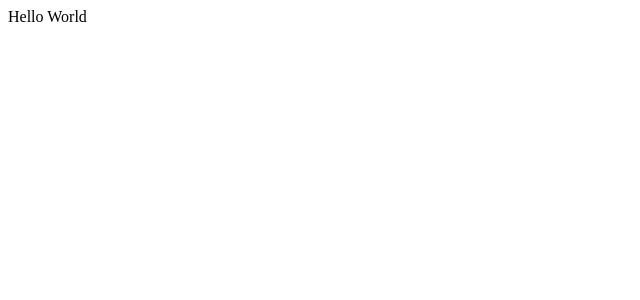
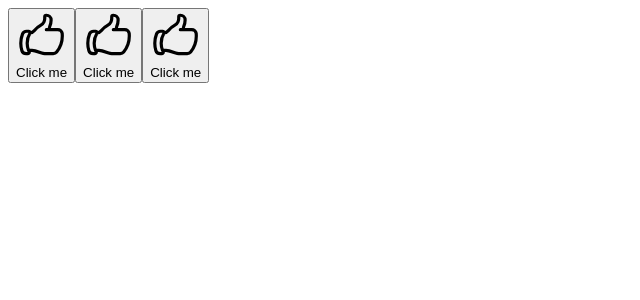
Before and after one commit to Beowulfdgo/aprende-react, a React (Vite) app: page / in a window 1280 px wide. Shown: the top 300 px of the page, without its empty margins (0-640 px from the left). Built offline with nearby package versions, Linux system fonts and the light colour scheme.

Commit message:
tres botones , con SVG

```diff
--- a/src/main.jsx
+++ b/src/main.jsx
@@ -1,7 +1,26 @@
-import { StrictMode } from 'react'
+import { Fragment, StrictMode } from 'react'
 import { createRoot } from 'react-dom/client'
 
 
 createRoot(document.getElementById('root')).render(
-"Hello World"
+  <Fragment>
+    <button>
+    <svg xmlns="http://www.w3.org/2000/svg" fill="none" viewBox="0 0 24 24" stroke-width="1.5" stroke="currentColor" class="size-6">
+  <path stroke-linecap="round" stroke-linejoin="round" d="M6.633 10.25c.806 0 1.533-.446 2.031-1.08a9.041 9.041 0 0 1 2.861-2.4c.723-.384 1.35-.956 1.653-1.715a4.498 4.498 0 0 0 .322-1.672V2.75a.75.75 0 0 1 .75-.75 2.25 2.25 0 0 1 2.25 2.25c0 1.152-.26 2.243-.723 3.218-.266.558.107 1.282.725 1.282m0 0h3.126c1.026 0 1.945.694 2.054 1.715.045.422.068.85.068 1.285a11.95 11.95 0 0 1-2.649 7.521c-.388.482-.987.729-1.605.729H13.48c-.483 0-.964-.078-1.423-.23l-3.114-1.04a4.501 4.501 0 0 0-1.423-.23H5.904m10.598-9.75H14.25M5.904 18.5c.083.205.173.405.27.602.197.4-.078.898-.523.898h-.908c-.889 0-1.713-.518-1.972-1.368a12 12 0 0 1-.521-3.507c0-1.553.295-3.036.831-4.398C3.387 9.953 4.167 9.5 5 9.5h1.053c.472 0 .745.556.5.96a8.958 8.958 0 0 0-1.302 4.665c0 1.194.232 2.333.654 3.375Z" />
+</svg>
+
+      Click me</button>
+    <button>
+    <svg xmlns="http://www.w3.org/2000/svg" fill="none" viewBox="0 0 24 24" stroke-width="1.5" stroke="currentColor" class="size-6">
+  <path stroke-linecap="round" stroke-linejoin="round" d="M6.633 10.25c.806 0 1.533-.446 2.031-1.08a9.041 9.041 0 0 1 2.861-2.4c.723-.384 1.35-.956 1.653-1.715a4.498 4.498 0 0 0 .322-1.672V2.75a.75.75 0 0 1 .75-.75 2.25 2.25 0 0 1 2.25 2.25c0 1.152-.26 2.243-.723 3.218-.266.558.107 1.282.725 1.282m0 0h3.126c1.026 0 1.945.694 2.054 1.715.045.422.068.85.068 1.285a11.95 11.95 0 0 1-2.649 7.521c-.388.482-.987.729-1.605.729H13.48c-.483 0-.964-.078-1.423-.23l-3.114-1.04a4.501 4.501 0 0 0-1.423-.23H5.904m10.598-9.75H14.25M5.904 18.5c.083.205.173.405.27.602.197.4-.078.898-.523.898h-.908c-.889 0-1.713-.518-1.972-1.368a12 12 0 0 1-.521-3.507c0-1.553.295-3.036.831-4.398C3.387 9.953 4.167 9.5 5 9.5h1.053c.472 0 .745.556.5.96a8.958 8.958 0 0 0-1.302 4.665c0 1.194.232 2.333.654 3.375Z" />
+</svg>
+
+      Click me</button>
+    <button>
+    <svg xmlns="http://www.w3.org/2000/svg" fill="none" viewBox="0 0 24 24" stroke-width="1.5" stroke="currentColor" class="size-6">
+  <path stroke-linecap="round" stroke-linejoin="round" d="M6.633 10.25c.806 0 1.533-.446 2.031-1.08a9.041 9.041 0 0 1 2.861-2.4c.723-.384 1.35-.956 1.653-1.715a4.498 4.498 0 0 0 .322-1.672V2.75a.75.75 0 0 1 .75-.75 2.25 2.25 0 0 1 2.25 2.25c0 1.152-.26 2.243-.723 3.218-.266.558.107 1.282.725 1.282m0 0h3.126c1.026 0 1.945.694 2.054 1.715.045.422.068.85.068 1.285a11.95 11.95 0 0 1-2.649 7.521c-.388.482-.987.729-1.605.729H13.48c-.483 0-.964-.078-1.423-.23l-3.114-1.04a4.501 4.501 0 0 0-1.423-.23H5.904m10.598-9.75H14.25M5.904 18.5c.083.205.173.405.27.602.197.4-.078.898-.523.898h-.908c-.889 0-1.713-.518-1.972-1.368a12 12 0 0 1-.521-3.507c0-1.553.295-3.036.831-4.398C3.387 9.953 4.167 9.5 5 9.5h1.053c.472 0 .745.556.5.96a8.958 8.958 0 0 0-1.302 4.665c0 1.194.232 2.333.654 3.375Z" />
+</svg>
+
+      Click me</button>
+  </Fragment>
 )
```
